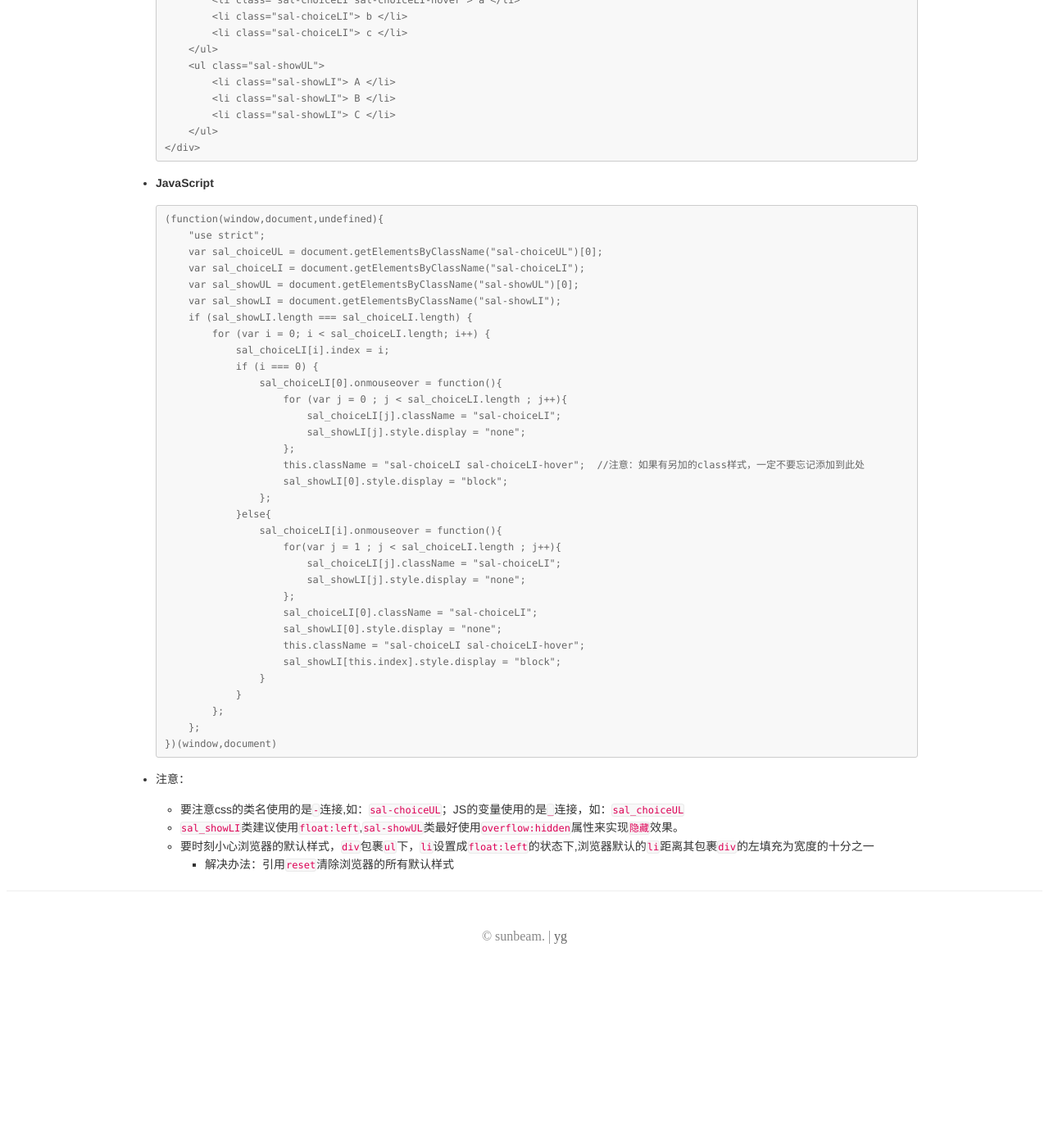
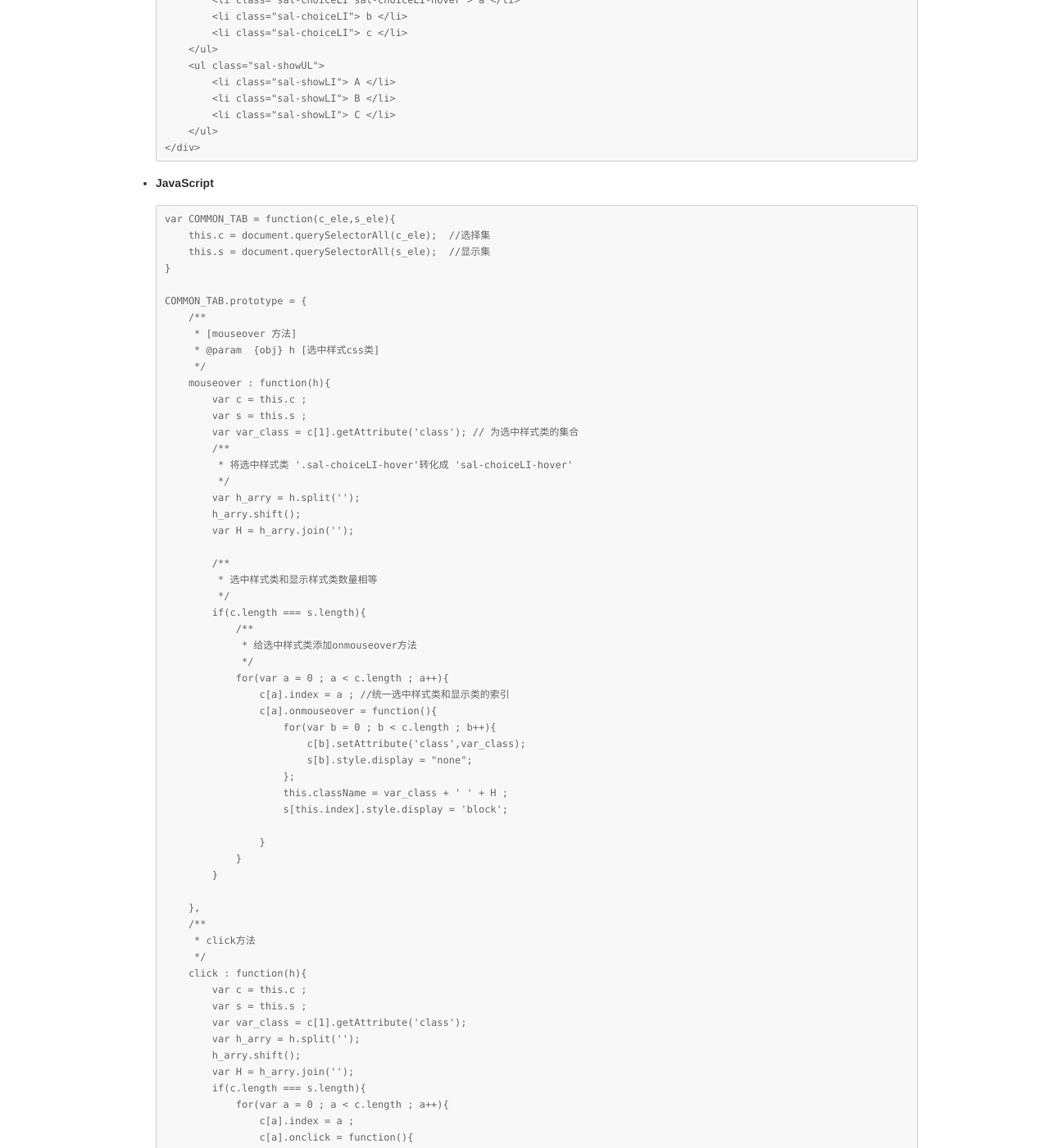
Before and after one commit to GalenYoung/galenyoung.github.io, a Jekyll site: the page built from programme/pgm-page10/index.html, in a window 1280 px wide and 1400 px high, scrolled down 240 px. Shown: the whole window at 82% size. Built offline with Jekyll 4.4.1, drawn with Linux system fonts in a browser that asks for light colours; comment, search, counter and statistics services are not loaded; before the commit the page ends 1435 px from its top, so only the background shows below that; some of the changed text lies outside the part shown.

Commit message:
change tab-common

```diff
--- a/programme/pgm-page10/index.html
+++ b/programme/pgm-page10/index.html
@@ -28,43 +28,81 @@ permalink: /programme/10
             </li>
             <li>
                 <p><strong>JavaScript</strong></p>
-<pre><code>(function(window,document,undefined){
-    &quot;use strict&quot;;
-    var sal_choiceUL = document.getElementsByClassName(&quot;sal-choiceUL&quot;)[0];
-    var sal_choiceLI = document.getElementsByClassName(&quot;sal-choiceLI&quot;);
-    var sal_showUL = document.getElementsByClassName(&quot;sal-showUL&quot;)[0];
-    var sal_showLI = document.getElementsByClassName(&quot;sal-showLI&quot;);
-    if (sal_showLI.length === sal_choiceLI.length) {
-        for (var i = 0; i &lt; sal_choiceLI.length; i++) {
-            sal_choiceLI[i].index = i;
-            if (i === 0) {
-                sal_choiceLI[0].onmouseover = function(){
-                    for (var j = 0 ; j &lt; sal_choiceLI.length ; j++){
-                        sal_choiceLI[j].className = &quot;sal-choiceLI&quot;;
-                        sal_showLI[j].style.display = &quot;none&quot;;
+<pre>
+<code>var COMMON_TAB = function(c_ele,s_ele){
+    this.c = document.querySelectorAll(c_ele);  //选择集
+    this.s = document.querySelectorAll(s_ele);  //显示集
+}
+
+COMMON_TAB.prototype = {
+    /**
+     * [mouseover 方法]
+     * @param  {obj} h [选中样式css类]
+     */
+    mouseover : function(h){
+        var c = this.c ;
+        var s = this.s ;
+        var var_class = c[1].getAttribute('class'); // 为选中样式类的集合
+        /**
+         * 将选中样式类 '.sal-choiceLI-hover'转化成 'sal-choiceLI-hover'
+         */
+        var h_arry = h.split('');
+        h_arry.shift();
+        var H = h_arry.join('');
+
+        /**
+         * 选中样式类和显示样式类数量相等
+         */
+        if(c.length === s.length){
+            /**
+             * 给选中样式类添加onmouseover方法
+             */
+            for(var a = 0 ; a < c.length ; a++){
+                c[a].index = a ; //统一选中样式类和显示类的索引
+                c[a].onmouseover = function(){
+                    for(var b = 0 ; b < c.length ; b++){
+                        c[b].setAttribute('class',var_class);
+                        s[b].style.display = "none";
                     };
-                    this.className = &quot;sal-choiceLI sal-choiceLI-hover&quot;;  //注意：如果有另加的class样式，一定不要忘记添加到此处
-                    sal_showLI[0].style.display = &quot;block&quot;;
-                };
-            }else{
-                sal_choiceLI[i].onmouseover = function(){
-                    for(var j = 1 ; j &lt; sal_choiceLI.length ; j++){
-                        sal_choiceLI[j].className = &quot;sal-choiceLI&quot;;
-                        sal_showLI[j].style.display = &quot;none&quot;;
-                    };
-                    sal_choiceLI[0].className = &quot;sal-choiceLI&quot;;
-                    sal_showLI[0].style.display = &quot;none&quot;;
-                    this.className = &quot;sal-choiceLI sal-choiceLI-hover&quot;;
-                    sal_showLI[this.index].style.display = &quot;block&quot;;
+                    this.className = var_class + ' ' + H ;
+                    s[this.index].style.display = 'block';
+
                 }
             }
-        };
-    };
-})(window,document)
+        }
+
+    },
+    /**
+     * click方法
+     */
+    click : function(h){
+        var c = this.c ;
+        var s = this.s ;
+        var var_class = c[1].getAttribute('class');
+        var h_arry = h.split('');
+        h_arry.shift();
+        var H = h_arry.join('');
+        if(c.length === s.length){
+            for(var a = 0 ; a < c.length ; a++){
+                c[a].index = a ;
+                c[a].onclick = function(){
+                    for(var b = 0 ; b < c.length ; b++){
+                        c[b].setAttribute('class',var_class);
+                        s[b].style.display = "none";
+                    };
+                    this.className = var_class + ' ' + H ;
+                    s[this.index].style.display = 'block';
+
+                }
+            }
+        }
+
+    }
+};
 </code></pre>
 
             </li>
-            <li>
+           <!--  <li>
                 <p>注意：</p>
                 <ul>
                     <li>要注意css的类名使用的是<code>-</code>连接,如：<code>sal-choiceUL</code>；JS的变量使用的是<code>_</code>连接，如：<code>sal_choiceUL</code></li>
@@ -76,5 +114,17 @@ permalink: /programme/10
                         </ul>
                     </li>
                 </ul>
+            </li> -->
+            <li>
+                <p>引用方式</p>
+                <pre>
+                    <code>  //实例化 0
+    var test0 = new COMMON_TAB('.sal-choiceLI','.sal-showLI');
+    test0.mouseover('.sal-choiceLI-hover');
+
+    //实例化1
+    var test1 = new COMMON_TAB('.sal-choiceLI1','.sal-showLI1');
+    test1.click('.sal-choiceLI-hover1');</code>
+                </pre>
             </li>
         </ul>
```
Also changed, not shown: other parts of programme/pgm-page10/index.html (+1 -1 lines).
